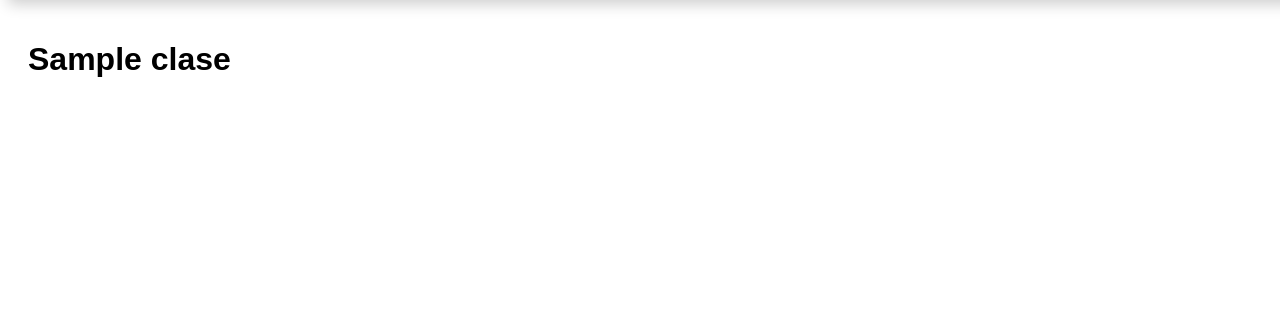
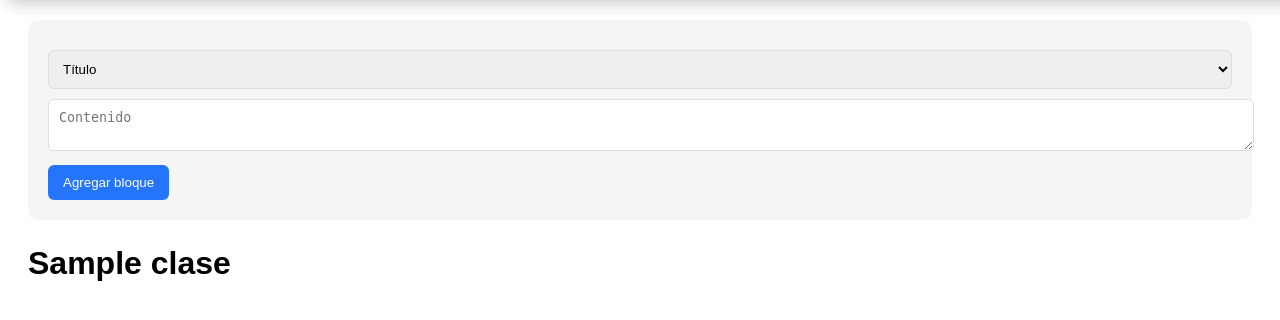
Before and after one commit to TotiManuel/JMM, a Flask app: page /clases/1 in a window 1280 px wide; the page is wider, and only the part inside the window is pictured. Shown: the part 49-369 px from the top of that part. Run offline with Flask 3, Linux system fonts and the light colour scheme; tables that the repository leaves empty hold one stand-in row (values such as "Sample post").

Commit message:
update editar

```diff
--- a/routes/clases.py
+++ b/routes/clases.py
@@ -1,6 +1,8 @@
 from flask import Blueprint, render_template
 from models.models import Clase
 from models.models import BloqueClase
+from flask import request, redirect
+from extensions import db
 
 clases = Blueprint("clases", __name__)
 
@@ -18,3 +20,25 @@ def ver_clase(id):
         clase=clase,
         bloques=bloques
     )
+
+@clases.route("/bloque/<int:clase_id>", methods=["POST"])
+def crear_bloque(clase_id):
+
+    tipo = request.form.get("tipo")
+    contenido = request.form.get("contenido")
+
+    orden = BloqueClase.query.filter_by(
+        clase_id=clase_id
+    ).count()
+
+    bloque = BloqueClase(
+        tipo=tipo,
+        contenido=contenido,
+        orden=orden,
+        clase_id=clase_id
+    )
+
+    db.session.add(bloque)
+    db.session.commit()
+
+    return redirect(f"/clases/{clase_id}")
--- a/templates/clase.html
+++ b/templates/clase.html
@@ -27,7 +27,53 @@ width:100%;
 border-radius:10px;
 margin:20px 0;
 }
+.bloques-tools{
+background:#f5f5f5;
+padding:20px;
+border-radius:10px;
+margin-bottom:25px;
+}
+
+.bloques-tools select,
+.bloques-tools textarea{
+width:100%;
+padding:10px;
+margin-top:10px;
+border-radius:6px;
+border:1px solid #ddd;
+}
+
+.bloques-tools button{
+margin-top:10px;
+background:#2575fc;
+color:white;
+border:none;
+padding:10px 15px;
+border-radius:6px;
+cursor:pointer;
+}
 </style>
+
+<div class="bloques-tools">
+
+<form method="POST" action="/clases/bloque/{{ clase.id }}">
+<select name="tipo">
+
+<option value="titulo">Título</option>
+<option value="subtitulo">Subtítulo</option>
+<option value="texto">Texto</option>
+<option value="imagen">Imagen</option>
+
+</select>
+
+<textarea name="contenido" placeholder="Contenido"></textarea>
+
+<button type="submit">Agregar bloque</button>
+
+</form>
+
+</div>
+
 <div class="seccion-container">
 
 <h1>{{ clase.titulo }}</h1>
```
